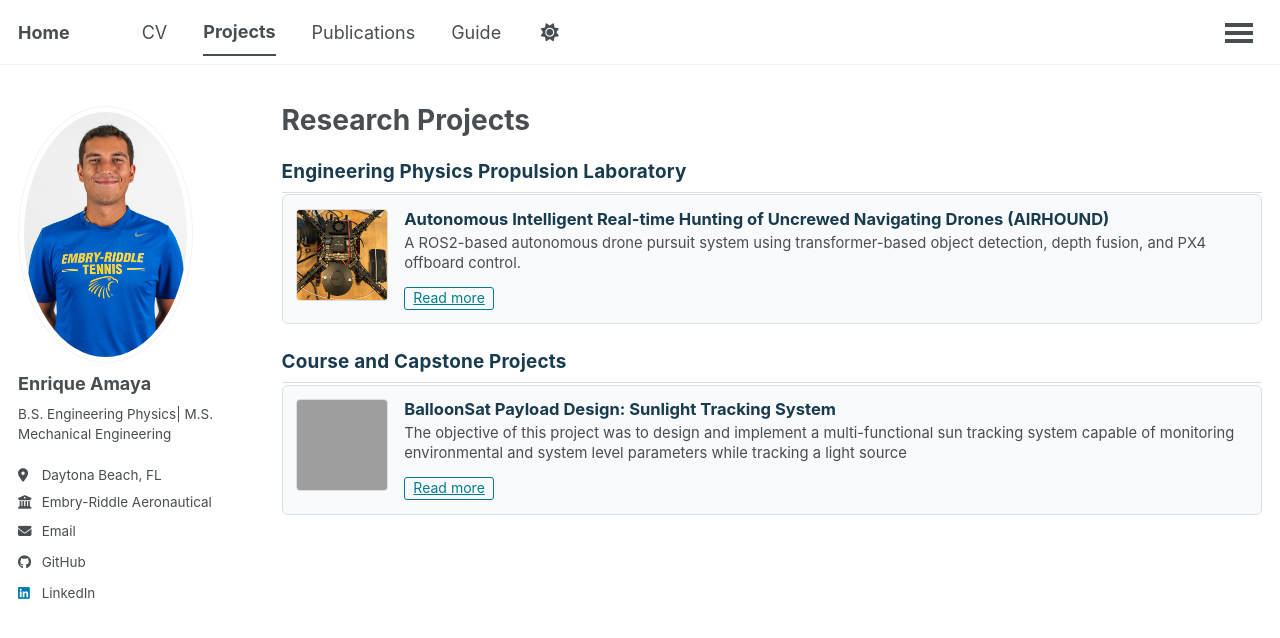
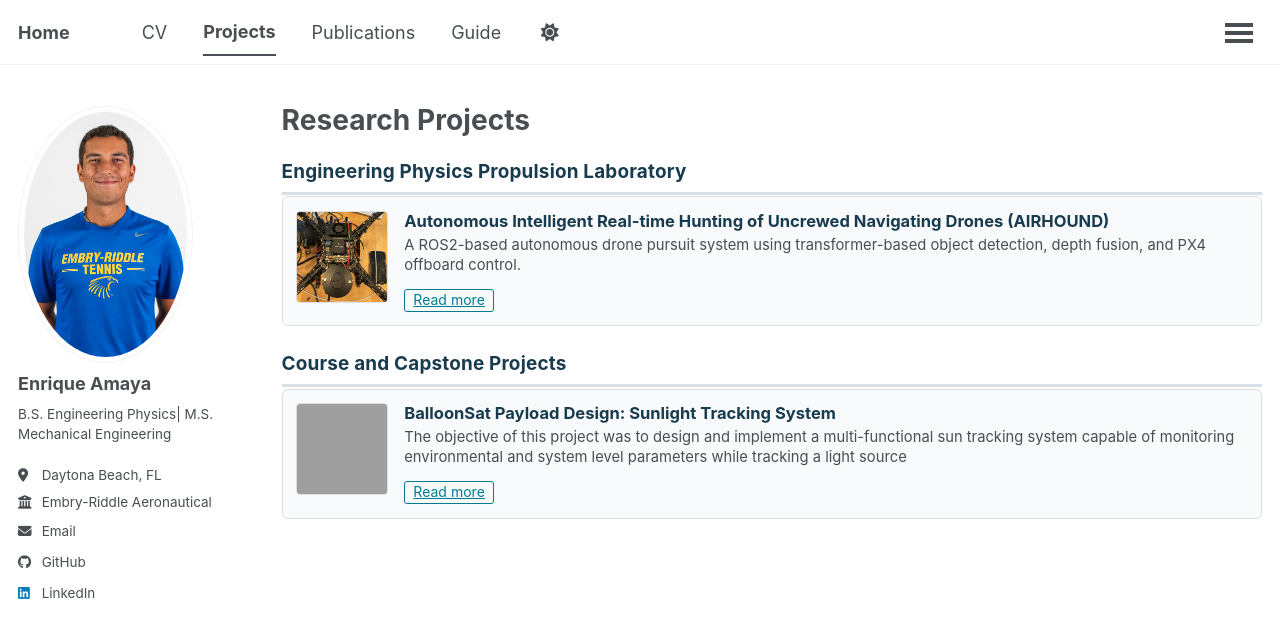
Before and after one commit to kikeamaya/kikeamaya.github.io, a Jekyll site: the page built from _pages/projects.html, in a window 1280 px wide. Shown: the top 638 px of the page. Built offline with Jekyll 4.4.1, drawn with Linux system fonts in a browser that asks for light colours; a style sheet for code colours, icons or effects is not loaded; grey boxes are pictures that could not be loaded.

Commit message:
Line width

```diff
--- a/_sass/_custom.scss
+++ b/_sass/_custom.scss
@@ -78,7 +78,7 @@
 {
   margin: 1.5rem 0 0.085rem;
   padding-bottom: 0.45rem;
-  border-bottom: 1px solid #d7e0e6;
+  border-bottom: 3px solid #d7e0e6;
   color: #183b4e;
   font-size: 1.05em;
   font-weight: 700;
```
